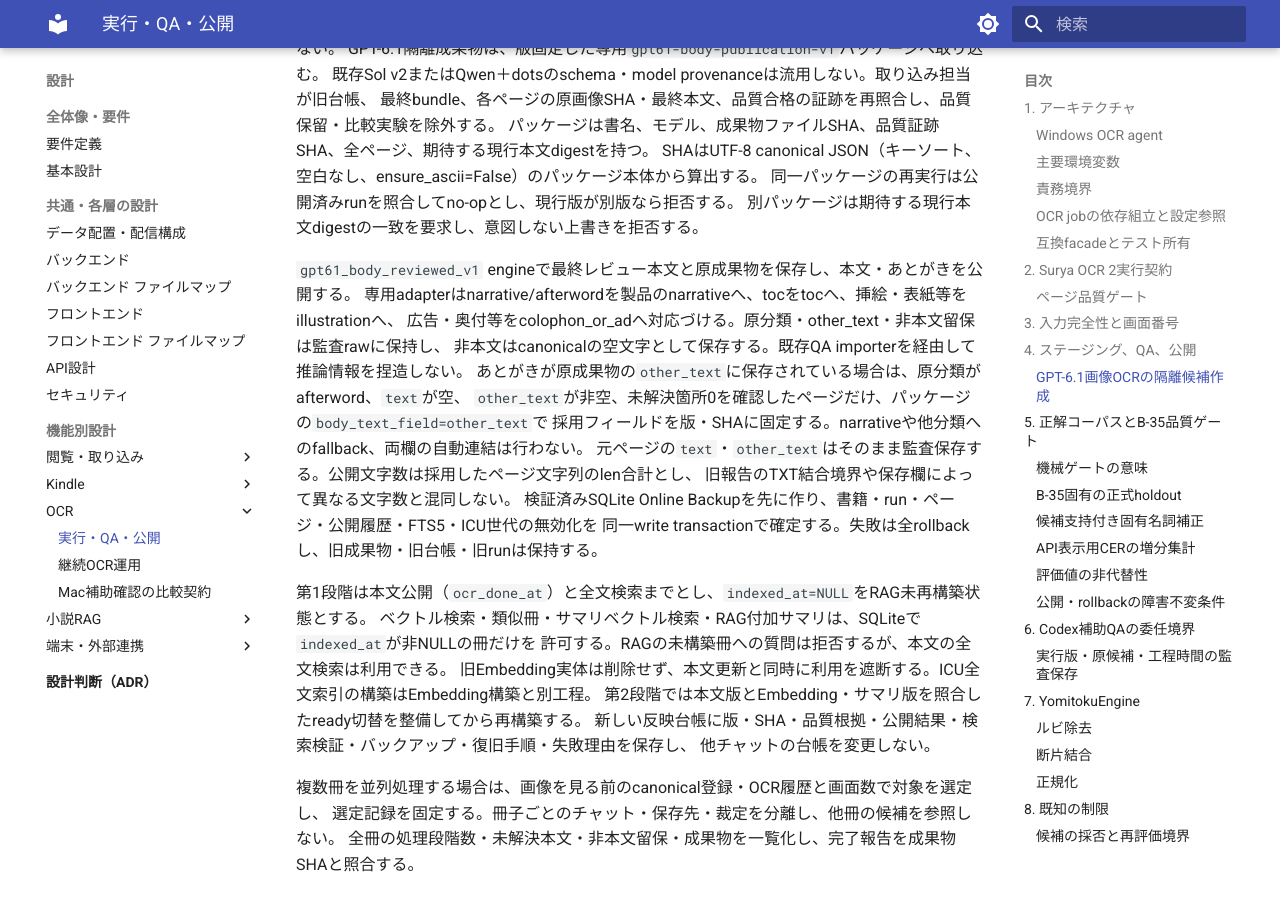
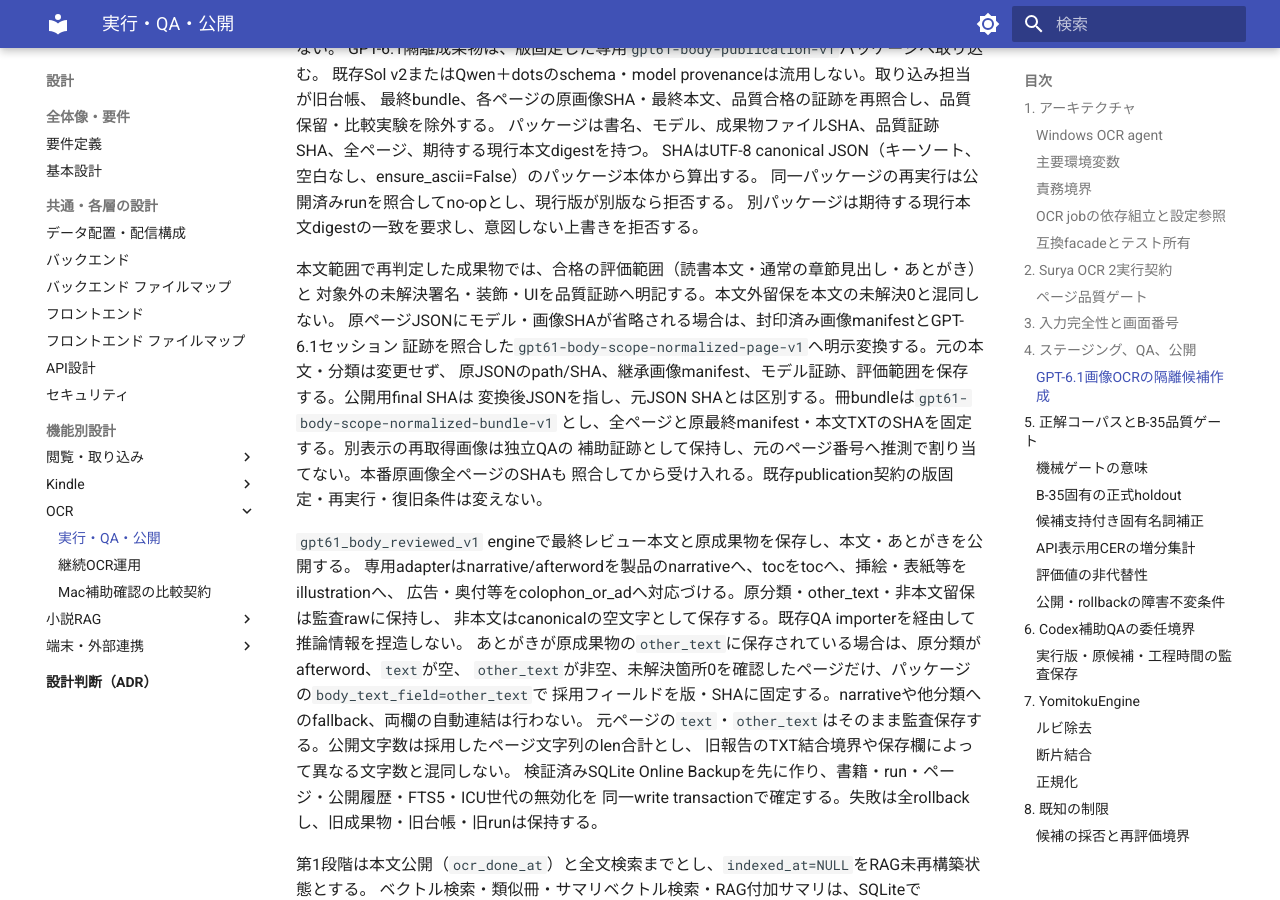
Before and after one commit to kkmmyr/Pic2PDF_Viewer, an MkDocs documentation site: the page built from docs/design/詳細設計/機能別/OCR設計書.md, in a window 1280 px wide and 900 px high, scrolled down 14826 px. Built offline with MkDocs 1.6.1 and Material for MkDocs 9.7.7, drawn with Linux system fonts in a browser that asks for light colours.

Commit message:
docs(ocr): define provenance adapter for body scope acceptance
Co-Authored-By: Codex GPT-6 <noreply@anthropic.com>

```diff
--- a/docs/design/詳細設計/機能別/OCR設計書.md
+++ b/docs/design/詳細設計/機能別/OCR設計書.md
@@ -443,6 +443,16 @@ SHAはUTF-8 canonical JSON（キーソート、空白なし、ensure_ascii=False
 同一パッケージの再実行は公開済みrunを照合してno-opとし、現行版が別版なら拒否する。
 別パッケージは期待する現行本文digestの一致を要求し、意図しない上書きを拒否する。
 
+本文範囲で再判定した成果物では、合格の評価範囲（読書本文・通常の章節見出し・あとがき）と
+対象外の未解決署名・装飾・UIを品質証跡へ明記する。本文外留保を本文の未解決0と混同しない。
+原ページJSONにモデル・画像SHAが省略される場合は、封印済み画像manifestとGPT-6.1セッション
+証跡を照合した`gpt61-body-scope-normalized-page-v1`へ明示変換する。元の本文・分類は変更せず、
+原JSONのpath/SHA、継承画像manifest、モデル証跡、評価範囲を保存する。公開用final SHAは
+変換後JSONを指し、元JSON SHAとは区別する。冊bundleは`gpt61-body-scope-normalized-bundle-v1`
+とし、全ページと原最終manifest・本文TXTのSHAを固定する。別表示の再取得画像は独立QAの
+補助証跡として保持し、元のページ番号へ推測で割り当てない。本番原画像全ページのSHAも
+照合してから受け入れる。既存publication契約の版固定・再実行・復旧条件は変えない。
+
 `gpt61_body_reviewed_v1` engineで最終レビュー本文と原成果物を保存し、本文・あとがきを公開する。
 専用adapterはnarrative/afterwordを製品のnarrativeへ、tocをtocへ、挿絵・表紙等をillustrationへ、
 広告・奥付等をcolophon_or_adへ対応づける。原分類・other_text・非本文留保は監査rawに保持し、
```
Also changed, not shown: docs/log/変更履歴.md (+4 -0 lines).
